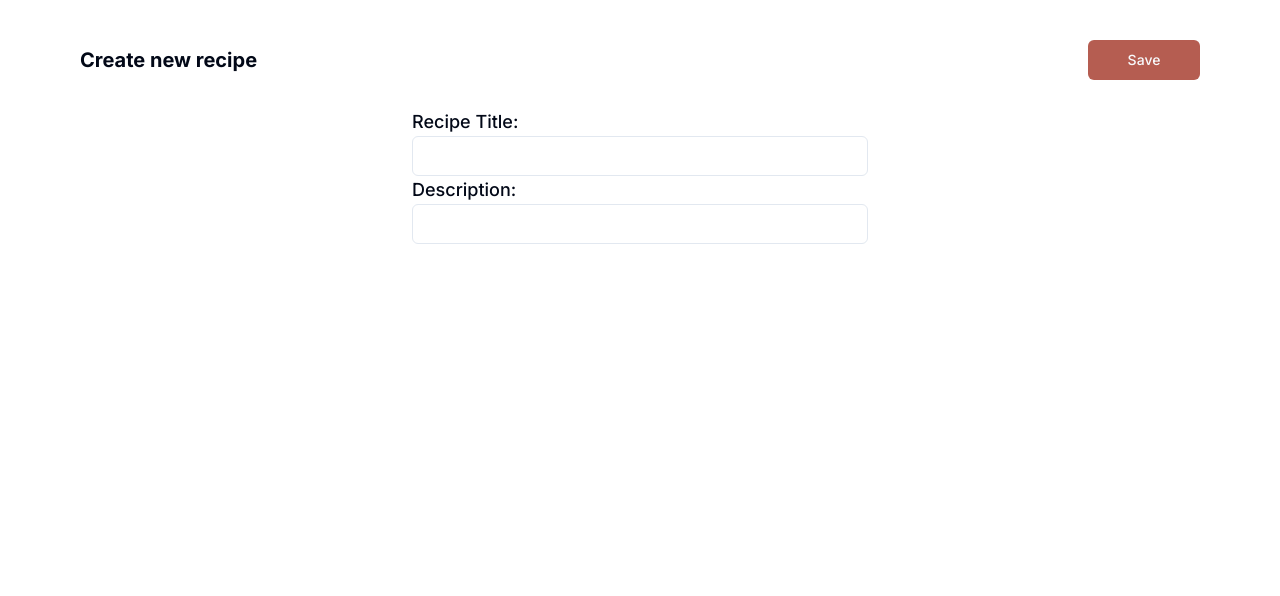
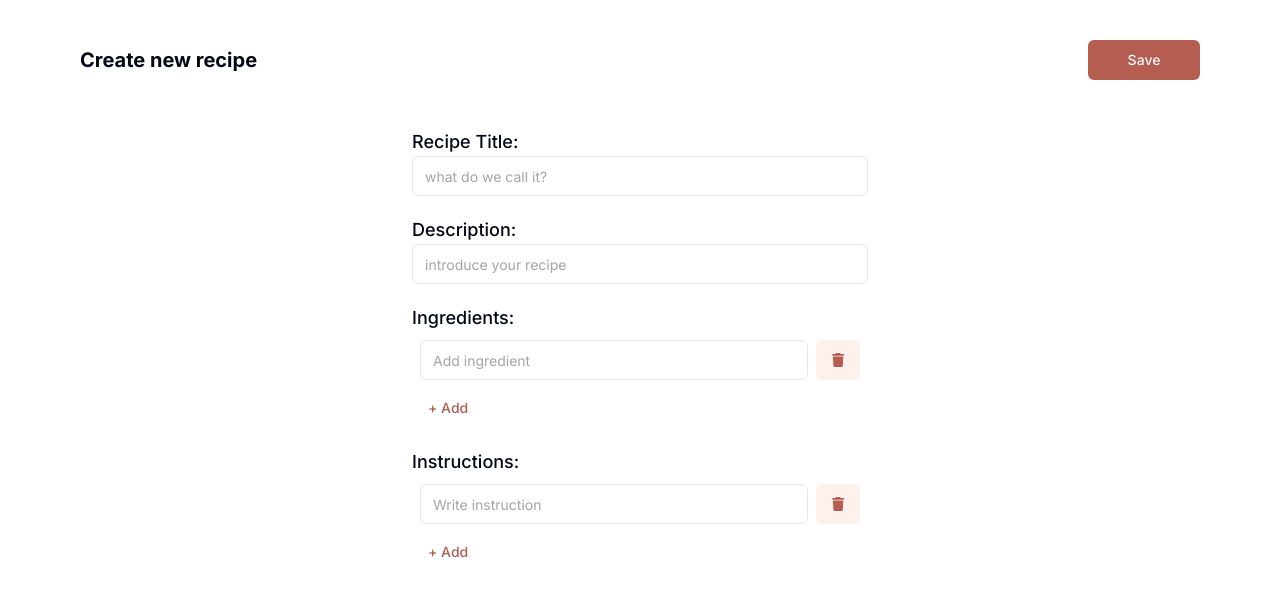
Before and after one commit to PC-Ngumoha/taisthive, a Next.js app in the folder frontend/: page /create-recipe in a window 1280 px wide. Shown: the top 596 px of the page. Built offline with nearby package versions, Linux system fonts and the light colour scheme.

Commit message:
Update: Completed work designing a basic recipe create page

```diff
--- a/frontend/app/create-recipe/page.tsx
+++ b/frontend/app/create-recipe/page.tsx
@@ -1,9 +1,34 @@
 "use client";
+import { useState } from "react";
+import { FontAwesomeIcon } from '@fortawesome/react-fontawesome';
+import { faTrash } from "@fortawesome/free-solid-svg-icons";
 import { Button } from "@/components/ui/button";
 import { Input } from "@/components/ui/input";
 import { Label } from "@/components/ui/label";
 
 const CreateRecipePage = () => {
+  const [title, setTitle] = useState<string>('');
+  const [description, setDescription] = useState<string>('');
+
+  const [ingredientFields, setIngredientFields] = useState<Array<string>>(['']);
+  const [instructionFields, setInstructionFields] = useState<Array<string>>(['']);
+
+  const handleChange = (index: number, value: string, field: Array<string>, setter: (param: Array<string>) => void) => {
+    const newField: Array<string> = [...field];
+    newField[index] = value;
+    setter(newField);
+  }
+
+  const addField = (field: Array<string>, setter: (param: Array<string>) => void) => {
+    setter([...field, '']);
+  }
+
+  const removeField = (index: number, field: Array<string>, setter: (param: Array<string>) => void) => {
+    field.splice(index, 1);
+    const newField = [...field];
+    setter(newField);
+  };
+
   return (
     <form className="m-5 p-5 flex flex-col" action="" onSubmit={() => null}>
       <div className="flex flex-row justify-between align-middle">
@@ -11,13 +36,109 @@ const CreateRecipePage = () => {
         <Button className="lg:mr-10 mr-3 w-28 bg-brown-100" type="submit">Save</Button>
       </div>
       <div className="lg:w-[40%] w-[90%] self-center m-4 p-3">
-        <div>
+        <div className="my-5">
           <Label className="text-lg" htmlFor="recipe-title">Recipe Title:</Label>
-          <Input id="recipe-title" type="text" />
+          <Input
+            placeholder="what do we call it?"
+            id="recipe-title"
+            type="text"
+            value={title}
+            onChange={(evt) => setTitle(evt.target.value)}
+          />
         </div>
-        <div>
+        <div className="my-5">
           <Label className="text-lg" htmlFor="desc">Description:</Label>
-          <Input id="desc" type="text" />
+          <Input
+            placeholder="introduce your recipe"
+            id="desc"
+            type="text"
+            value={description}
+            onChange={(evt) => setDescription(evt.target.value)}
+          />
+        </div>
+        <div className="my-5">
+          <Label className="text-lg" htmlFor="ingredients">Ingredients:</Label>
+          <div id="ingredients">
+            {
+              ingredientFields.map((ingredient, index) => {
+                return (
+                  <div className="m-2 flex justify-between" key={index}>
+                    <Input
+                      type="text"
+                      placeholder="Add ingredient"
+                      value={ingredient}
+                      onChange={
+                        (evt) => {
+                          handleChange(index, evt.target.value, ingredientFields, setIngredientFields);
+                        }}
+                    />
+                    <Button
+                      className="text-brown-100 bg-brown-50 ml-2"
+                      variant="ghost"
+                      onClick={(evt) => {
+                        evt.preventDefault();
+                        removeField(index, ingredientFields, setIngredientFields)
+                      }}
+                    >
+                      <FontAwesomeIcon icon={faTrash} className="fas fa-trash" />
+                    </Button>
+                  </div>
+                );
+              })
+            }
+            <Button
+              className="text-brown-100"
+              variant="ghost"
+              onClick={(evt) => {
+                evt.preventDefault();
+                addField(ingredientFields, setIngredientFields)
+              }}
+            >
+              + Add
+            </Button>
+          </div>
+        </div>
+        <div className="my-5">
+          <Label className="text-lg" htmlFor="instructions">Instructions:</Label>
+          <div id="instructions">
+            {
+              instructionFields.map((ingredient, index) => {
+                return (
+                  <div className="m-2 flex justify-between" key={index}>
+                    <Input
+                      type="text"
+                      placeholder="Write instruction"
+                      value={ingredient}
+                      onChange={
+                        (evt) => {
+                          handleChange(index, evt.target.value, instructionFields, setInstructionFields);
+                        }}
+                    />
+                    <Button
+                      className="text-brown-100 bg-brown-50 ml-2"
+                      variant="ghost"
+                      onClick={(evt) => {
+                        evt.preventDefault();
+                        removeField(index, instructionFields, setInstructionFields)
+                      }}
+                    >
+                      <FontAwesomeIcon icon={faTrash} className="fas fa-trash" />
+                    </Button>
+                  </div>
+                );
+              })
+            }
+            <Button
+              className="text-brown-100"
+              variant="ghost"
+              onClick={(evt) => {
+                evt.preventDefault();
+                addField(instructionFields, setInstructionFields)
+              }}
+            >
+              + Add
+            </Button>
+          </div>
         </div>
       </div>
     </form>
--- a/frontend/components/ui/input.tsx
+++ b/frontend/components/ui/input.tsx
@@ -3,7 +3,7 @@ import * as React from "react"
 import { cn } from "@/lib/utils"
 
 export interface InputProps
-  extends React.InputHTMLAttributes<HTMLInputElement> {}
+  extends React.InputHTMLAttributes<HTMLInputElement> { }
 
 const Input = React.forwardRef<HTMLInputElement, InputProps>(
   ({ className, type, ...props }, ref) => {
@@ -11,7 +11,7 @@ const Input = React.forwardRef<HTMLInputElement, InputProps>(
       <input
         type={type}
         className={cn(
-          "flex h-10 w-full rounded-md border border-input bg-background px-3 py-2 text-sm ring-offset-background file:border-0 file:bg-transparent file:text-sm file:font-medium placeholder:text-muted-foreground focus-visible:outline-none focus-visible:ring-2 focus-visible:ring-ring focus-visible:ring-offset-2 disabled:cursor-not-allowed disabled:opacity-50",
+          "flex h-10 w-full rounded-md border border-input bg-background px-3 py-2 text-sm  file:border-0 file:bg-transparent file:text-sm file:font-medium placeholder:text-grey-100 focus-visible:outline-none hover:border-b-4 hover:border-brown-50 active:border-b-2",
           className
         )}
         ref={ref}
--- a/frontend/package.json
+++ b/frontend/package.json
@@ -9,6 +9,11 @@
     "lint": "next lint"
   },
   "dependencies": {
+    "@fortawesome/fontawesome-svg-core": "^6.5.1",
+    "@fortawesome/free-brands-svg-icons": "^6.5.1",
+    "@fortawesome/free-regular-svg-icons": "^6.5.1",
+    "@fortawesome/free-solid-svg-icons": "^6.5.1",
+    "@fortawesome/react-fontawesome": "^0.2.0",
     "@radix-ui/react-label": "^2.0.2",
     "@radix-ui/react-slot": "^1.0.2",
     "class-variance-authority": "^0.7.0",
```
Also changed, not shown: 1 other file (tests, documents, lock files or other folders).
